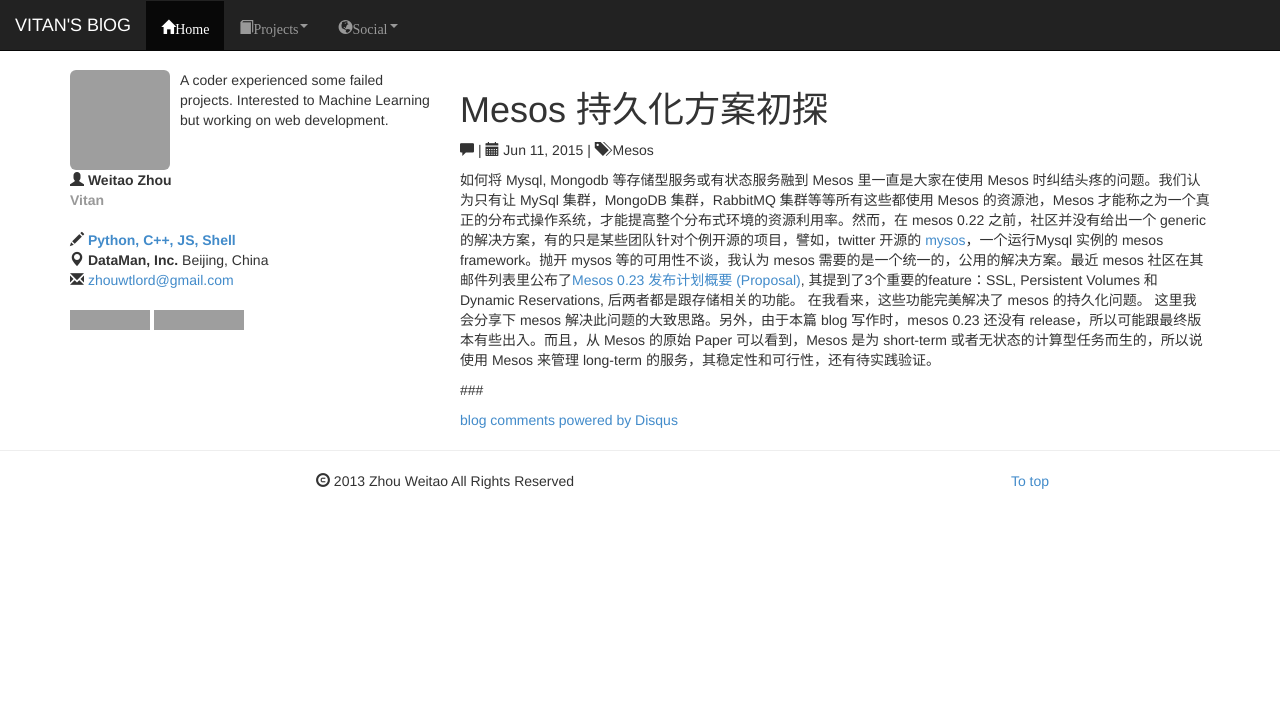
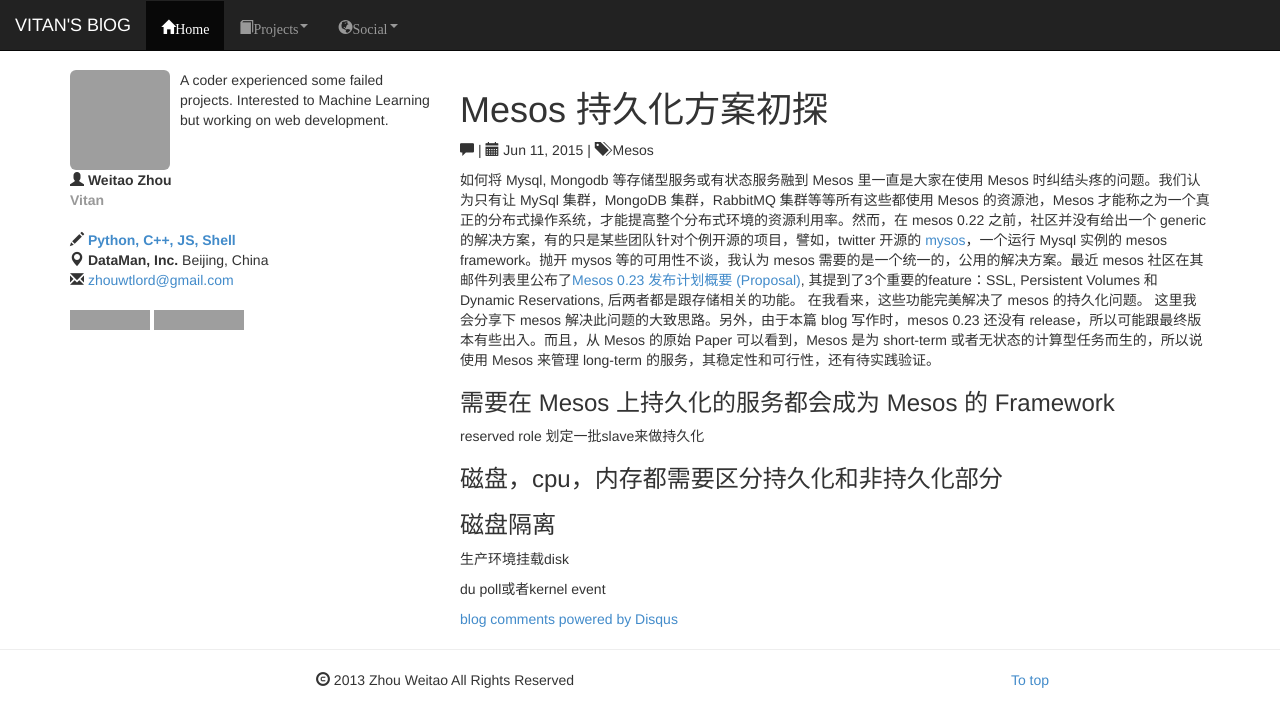
Before and after one commit to vitan/vitan.github.io, a Jekyll site: the page built from _posts/2015-06-11-mesos-persistent-primitives.md, in a window 1280 px wide, cut to the strip 0-727 px from the top of the page. Built offline with Jekyll 4.4.1, drawn with Linux system fonts in a browser that asks for light colours; Markdown is read by kramdown in place of the engine named in the settings; comment, search, counter and statistics services are not loaded; grey boxes are pictures that could not be loaded.

Commit message:
Update 2015-06-11-mesos-persistent-primitives.md

```diff
--- a/_posts/2015-06-11-mesos-persistent-primitives.md
+++ b/_posts/2015-06-11-mesos-persistent-primitives.md
@@ -5,6 +5,17 @@
 categories: cluster
 ---
 
-  如何将 Mysql, Mongodb 等存储型服务或有状态服务融到 Mesos 里一直是大家在使用 Mesos 时纠结头疼的问题。我们认为只有让 MySql 集群，MongoDB 集群，RabbitMQ 集群等等所有这些都使用 Mesos 的资源池，Mesos 才能称之为一个真正的分布式操作系统，才能提高整个分布式环境的资源利用率。然而，在 mesos 0.22 之前，社区并没有给出一个 generic 的解决方案，有的只是某些团队针对个例开源的项目，譬如，twitter 开源的 [mysos](https://github.com/twitter/mysos)，一个运行Mysql 实例的 mesos framework。抛开 mysos 等的可用性不谈，我认为 mesos 需要的是一个统一的，公用的解决方案。最近 mesos 社区在其邮件列表里公布了[Mesos 0.23 发布计划概要 (Proposal)](http://mail-archives.apache.org/mod_mbox/mesos-user/201506.mbox/%3CCAK8jAgMWjt=wp9hMpQ9mAqTCnP3hCu6M7XYvkdov4NfyWf=X8g@mail.gmail.com%3E), 其提到了3个重要的feature：SSL, Persistent Volumes 和 Dynamic Reservations, 后两者都是跟存储相关的功能。 在我看来，这些功能完美解决了 mesos 的持久化问题。 这里我会分享下 mesos 解决此问题的大致思路。另外，由于本篇 blog 写作时，mesos 0.23 还没有 release，所以可能跟最终版本有些出入。而且，从 Mesos 的原始 Paper 可以看到，Mesos 是为 short-term 或者无状态的计算型任务而生的，所以说使用 Mesos 来管理 long-term 的服务，其稳定性和可行性，还有待实践验证。
+  如何将 Mysql, Mongodb 等存储型服务或有状态服务融到 Mesos 里一直是大家在使用 Mesos 时纠结头疼的问题。我们认为只有让 MySql 集群，MongoDB 集群，RabbitMQ 集群等等所有这些都使用 Mesos 的资源池，Mesos 才能称之为一个真正的分布式操作系统，才能提高整个分布式环境的资源利用率。然而，在 mesos 0.22 之前，社区并没有给出一个 generic 的解决方案，有的只是某些团队针对个例开源的项目，譬如，twitter 开源的 [mysos](https://github.com/twitter/mysos)，一个运行 Mysql 实例的 mesos framework。抛开 mysos 等的可用性不谈，我认为 mesos 需要的是一个统一的，公用的解决方案。最近 mesos 社区在其邮件列表里公布了[Mesos 0.23 发布计划概要 (Proposal)](http://mail-archives.apache.org/mod_mbox/mesos-user/201506.mbox/%3CCAK8jAgMWjt=wp9hMpQ9mAqTCnP3hCu6M7XYvkdov4NfyWf=X8g@mail.gmail.com%3E), 其提到了3个重要的feature：SSL, Persistent Volumes 和 Dynamic Reservations, 后两者都是跟存储相关的功能。 在我看来，这些功能完美解决了 mesos 的持久化问题。 这里我会分享下 mesos 解决此问题的大致思路。另外，由于本篇 blog 写作时，mesos 0.23 还没有 release，所以可能跟最终版本有些出入。而且，从 Mesos 的原始 Paper 可以看到，Mesos 是为 short-term 或者无状态的计算型任务而生的，所以说使用 Mesos 来管理 long-term 的服务，其稳定性和可行性，还有待实践验证。
 
-###
+###需要在 Mesos 上持久化的服务都会成为 Mesos 的 Framework
+
+reserved role
+划定一批slave来做持久化
+
+###磁盘，cpu，内存都需要区分持久化和非持久化部分
+
+###磁盘隔离
+
+生产环境挂载disk
+
+du poll或者kernel event
```
